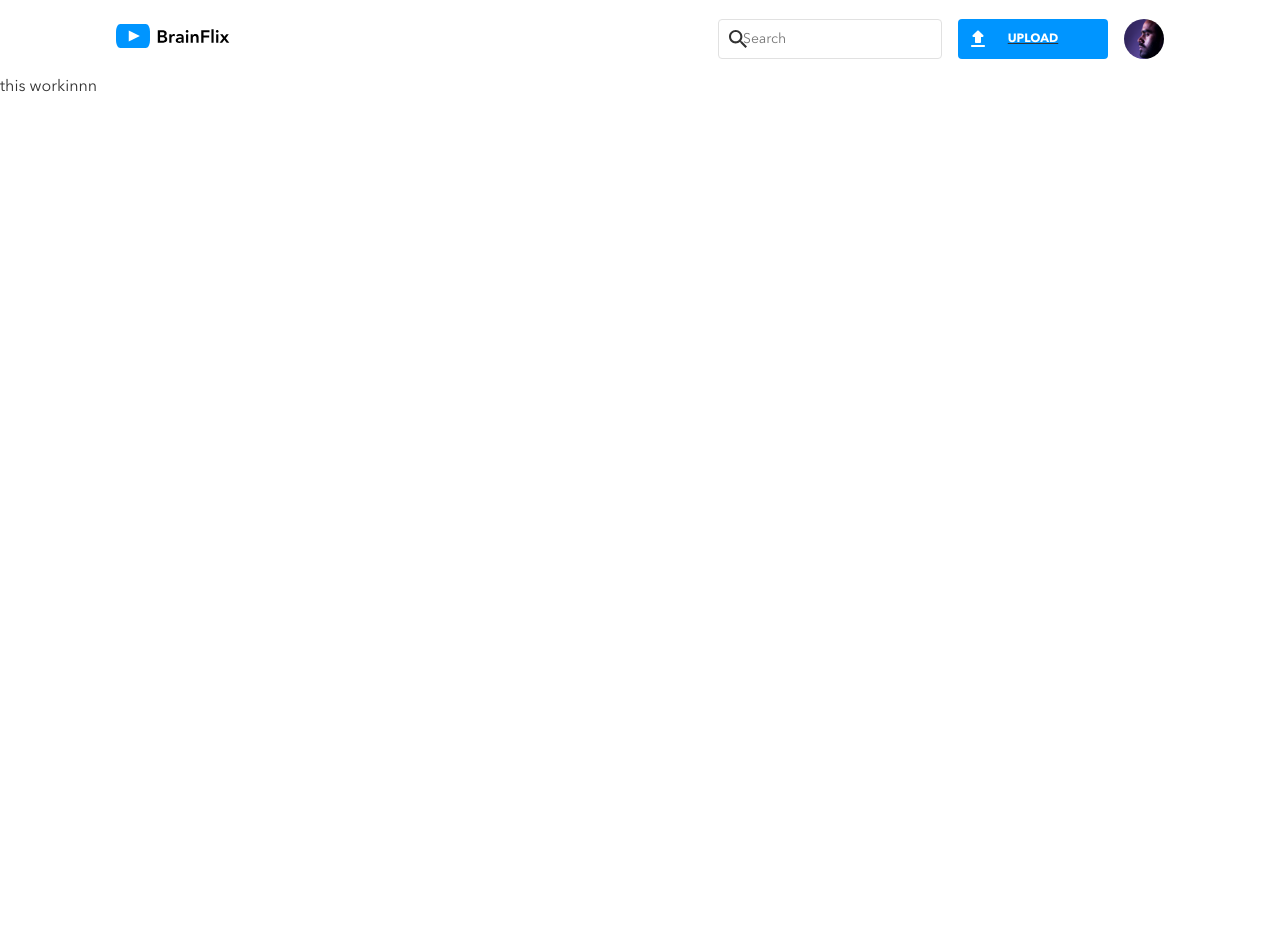
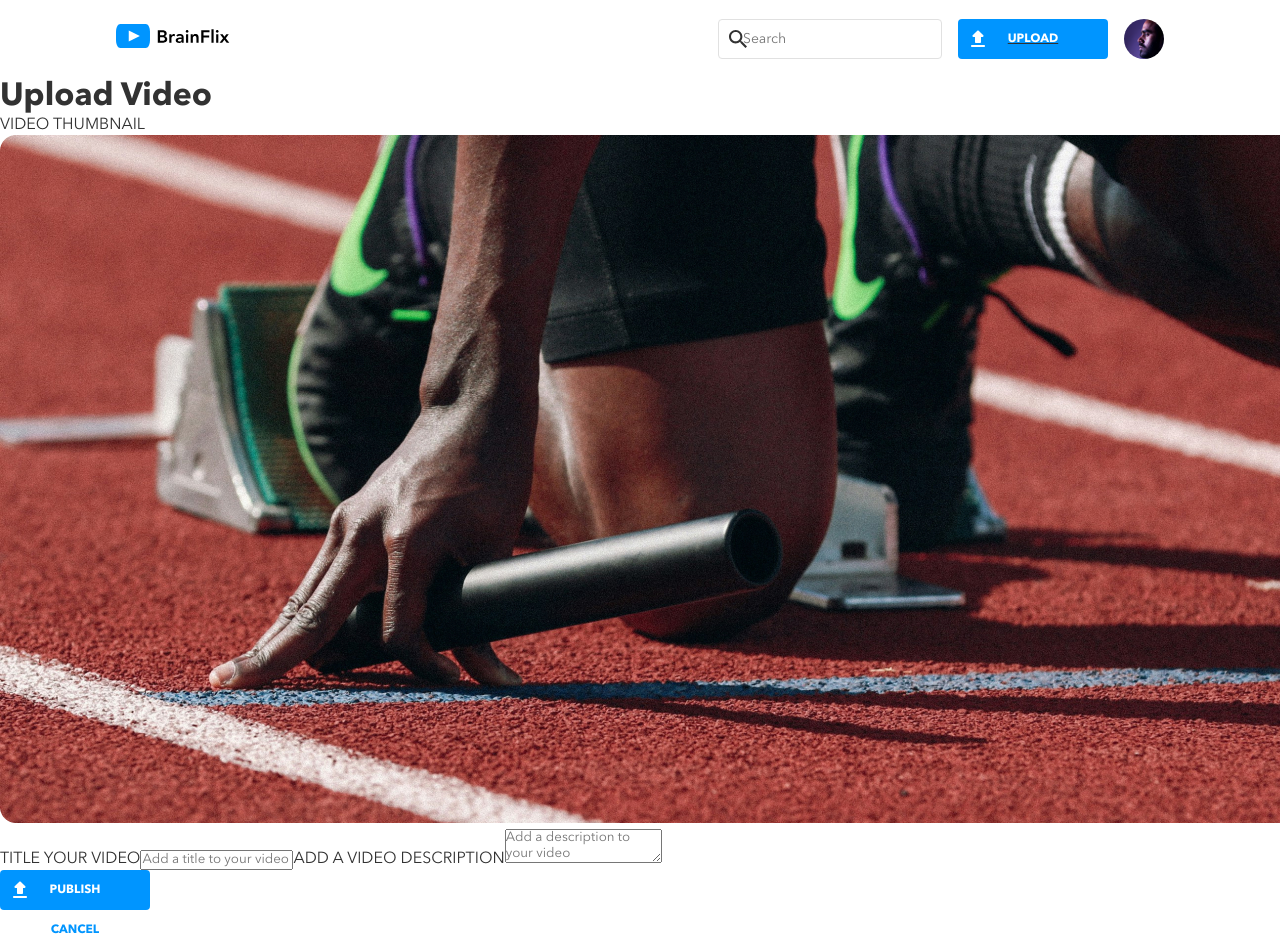
Before and after one commit to jenikashannon/jenika-shannon-brainflix, a React (Create React App) app: page /upload in a window 1280 px wide. Before the commit the page ends 800 px from the top, so only its background shows below. Built offline with nearby package versions, Linux system fonts and the light colour scheme.

Commit message:
add html and components

```diff
--- a/src/components/Button/Button.jsx
+++ b/src/components/Button/Button.jsx
@@ -11,13 +11,24 @@ const Button = ({ type }) => {
 		buttonIcon = uploadIcon;
 	}
 
+	if (type === "publish") {
+		buttonText = "PUBLISH";
+		buttonIcon = uploadIcon;
+	}
+
 	if (type === "comment") {
 		buttonText = "COMMENT";
 		buttonIcon = commentIcon;
 	}
 
+	if (type === "cancel") {
+		buttonText = "CANCEL";
+	}
+
 	return (
-		<button className='button'>
+		<button
+			className={type === "cancel" ? "button button--secondary" : "button"}
+		>
 			<img className='button__icon' src={buttonIcon} alt='' />
 			{buttonText}
 			<></>
--- a/src/components/Button/Button.scss
+++ b/src/components/Button/Button.scss
@@ -22,6 +22,11 @@
 		margin-right: 1rem;
 	}
 
+	&--secondary {
+		background-color: colors.$white;
+		color: colors.$bf-blue;
+	}
+
 	&__icon {
 		position: absolute;
 		left: 8px;
--- a/src/pages/UploadPage/UploadPage.jsx
+++ b/src/pages/UploadPage/UploadPage.jsx
@@ -1,5 +1,34 @@
+import thumbnail from "../../assets/images/Upload-video-preview.jpg";
+import Button from "../../components/Button/Button";
+
 function UploadPage() {
-	return <div>this workinnn</div>;
+	return (
+		<>
+			<h1 className='upload-page__title'>Upload Video</h1>
+			<form>
+				<label>VIDEO THUMBNAIL</label>
+				<img src={thumbnail} />
+				<label htmlFor='upload-title'>TITLE YOUR VIDEO</label>
+				<input
+					type='input'
+					name='upload-title'
+					id='upload-title'
+					placeholder='Add a title to your video'
+				></input>
+				<label htmlFor='upload-description'>ADD A VIDEO DESCRIPTION</label>
+				<textarea
+					name='upload-description'
+					id='upload-description'
+					placeholder='Add a description to your video'
+				></textarea>
+				<div>
+					<Button type='publish' />
+					<Button type='cancel' />
+				</div>
+				{/* buttons go in a container, need two cancel buttons to switch position in tablet */}
+			</form>
+		</>
+	);
 }
 
 export default UploadPage;
```
